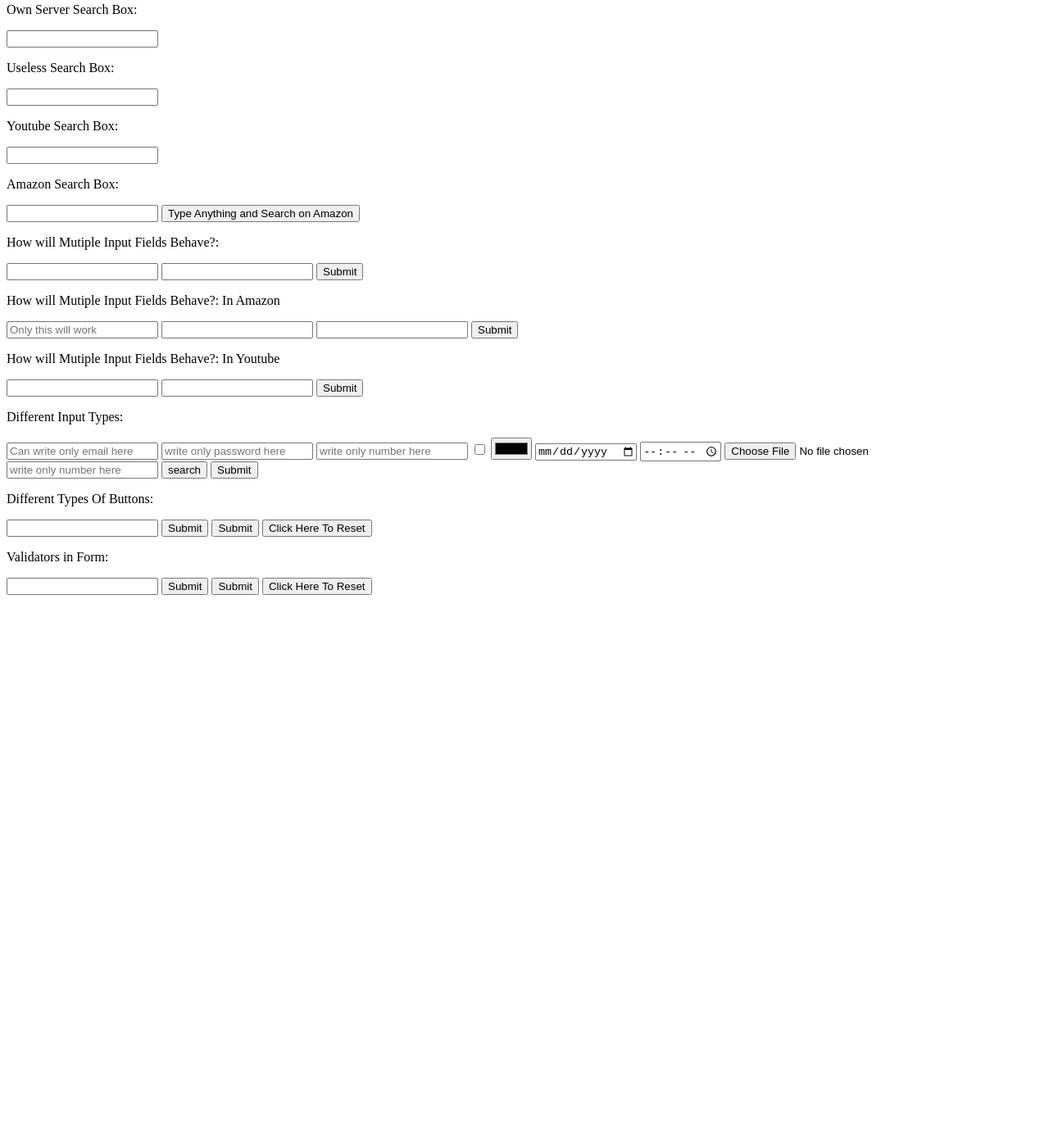
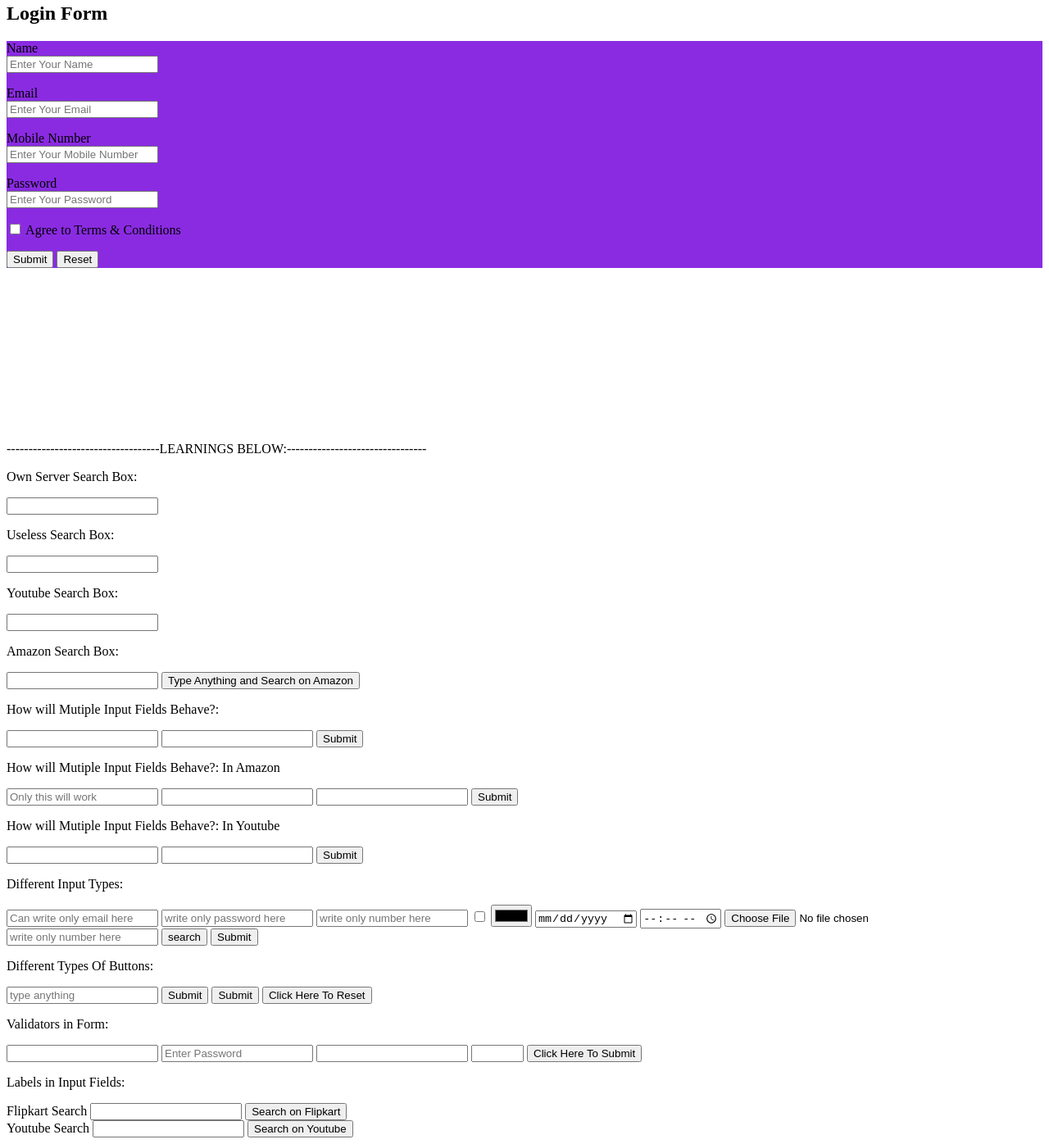
Before and after one commit to saiky-111/FRONTEND-DEV, a plain HTML site: page 05_FORM_ELEMENT/index.html in a window 1280 px wide. Shown: the part 77-1473 px from the top of the page at 82% size. Before the commit the page ends 811 px from the top, so only its background shows below. Drawn offline with Linux system fonts and the light colour scheme.

Commit message:
new commit

```diff
--- a/05_FORM_ELEMENT/index.html
+++ b/05_FORM_ELEMENT/index.html
@@ -1,5 +1,6 @@
 <!DOCTYPE html>
 <html lang="en">
+
 <head>
     <meta charset="UTF-8">
     <meta http-equiv="X-UA-Compatible" content="IE=edge">
@@ -10,6 +11,78 @@
 </head>
 <form>
     <h1>HTML Form</h1>
+
+    <h2>Login Form</h2>
+<div style="background-color: blueviolet;">
+    <form action="/">
+        <p>
+        <div>
+            <label for="name">Name</label>
+        </div><!--Label is by default inline.-->
+        <!-- If we want it in a seperate line, we have to wrap it in a block element,
+     What we can do is: We can put the label in a <p> tag, but that
+        will take too much of the space. So we will use <div> instead. Since div is a block element.
+            In <div> , there will be no gap.It will come just above the input field. -->
+        <input id="name" type="text" name="name" placeholder="Enter Your Name">
+        <!-- For giving gap between two seperate input fields using <p> tag.(Preferable)
+    , can use <br> tag also.-->
+        </p>
+
+        <p>
+        <div><!--CTRL +D selects multiple words of same name. AND Ctrl+U unselects it.-->
+            <label for="email">Email</label>
+        </div>
+        <input id="email" type="email" name="email"  placeholder="Enter Your Email">
+        </p>
+
+        <p>
+            <div>
+                <label for="mobile">Mobile Number</label>
+            </div>
+            <input id="mobile" type="tel" name="mobile" placeholder="Enter Your Mobile Number">
+            </p><!-- type="tel" is used for mobile number-->
+
+            <p>
+                <div>
+                    <label for="password">Password</label>
+                </div>
+                <input id="password" type="password" name="password" placeholder="Enter Your Password">
+                </p>
+<!-- NOW, we have given NAME attribute in all the inputs.
+ Due to this: when we submit the form, every information submitted on the form,
+ will redirected in a URL.-->
+ <!--We shouldn't send passwords in URL , like that.
+ We do it through JAVASCRIPT, by coding it. -->
+ <!--But this is the form's default behaviour to send all the
+ information in the URL.-->
+ <label>
+    <input type="checkbox" required> Agree to Terms & Conditions
+</label><br>
+               <p><button type="submit">Submit</button>
+                <button type="reset">Reset</button></p>
+    </form>
+</div>
+
+
+
+
+
+
+<br><br>
+<br>
+<br>
+<br>
+<br>
+<br>
+<br>
+<br>
+<br>
+<p>-----------------------------------LEARNINGS BELOW:--------------------------------</p>
+
+
+   <!-- <div hidden>--><!-- we have put the hidden attribute , so now it will be hidden
+    No code will be seen.-->
+
         <p>Own Server Search Box:</p>
 
         <form action="/"><!-- By putting slash(/) here, it will point to our own website
@@ -107,7 +180,8 @@
             <!--@ is replaced by %40
              space is %20-->
 
-             <input type="password" name="a" placeholder="write only password here"><!--it becomes starry , text is hidden-->
+            <input type="password" name="a"
+                placeholder="write only password here"><!--it becomes starry , text is hidden-->
             <!--You can convert passwords in websites to text in Inspect by doing this-->
             <input type="number" name="a" placeholder="write only number here">
             <!--Here only we type numbers, and only e can be written since
@@ -117,11 +191,11 @@
             <input type="date" name="a"><!--date picker will appear-->
             <input type="time" name="a"><!--date picker will appear-->
             <input type="file" name="a"><!--file picker will appear-->
-             <input type="tel" name="a"placeholder="write only number here">
+            <input type="tel" name="a" placeholder="write only number here">
             <!--if input type is tel, we can type numbers as well as letters,
              but when we open it on phone: it will only show us numbers to type.
               -->
-              <input type="submit" value ="search" name="a">
+            <input type="submit" value="search" name="a">
             <button>Submit</button>
 
         </form>
@@ -137,7 +211,8 @@
             <!--Types of Buttons-->
             <!--In button : type="submit" is by default.
               Just like: when input : type="text" is by default-->
-<input type="text">
+            <input type="text" placeholder="type anything">
+            <!--inside input field, placeholder is written-->
             <button type="submit">Submit</button>
             <!--If we give button type="button"  , it does nothing, it
          just gets clicked. No Action. Now through Javascript you can tell,
@@ -146,26 +221,60 @@
          use this. By javascript we tell it's functionality to do back -->
             <button type="button">Submit</button>
             <button type="reset"> Click Here To Reset</button>
-         <!-- WHen this is click everything will be reset.-->
+            <!-- WHen this is click everything will be reset.
+          since, we used type="reset"-->
         </form>
 
 
         <p>Validators in Form:</p>
-        <form>
-           <!--Types of Buttons-->
-           <!--In button : type="submit" is by default.
-           Just like: when input : type="text" is by default-->
-<input type="text">
-      <button type="submit">Submit</button>
-      <!--If we give button type="button"  , it does nothing, it
-      just gets clicked. No Action. Now through Javascript you can tell,
-      what to do with this button.
-      Like when in a form, when back button is to be applied, then we
-      use this. By javascript we tell it's functionality to do back -->
-      <button type="button">Submit</button>
-      <button type="reset"> Click Here To Reset</button>
-      <!-- WHen this is click everything will be reset.-->
+        <form action="/">
+
+            <input type="text" required>
+            <!-- Required attribute, will work as a validation,
+      will show : Please fill out this field. , if we dont' fill the field-->
+            <input type="password" placeholder="Enter Password" minlength="6" maxlength="10">
+            <!--Min Length , Max length allows user to enter charaters between
+      the specified length of characters.
+      It will give us some error , if we give less character than minlength,
+      and we can't use more charcters than maxlength.(it won't allow)-->
+            <!-- Error will be given , at any one input field. at a time.-->
+            <input type="number" min="100">
+            <!--here min attribute ensures the value is not less than 100, i.e must be greater than 100-->
+            <!-- Here, we did min -> so now it will compare the entered value, if it is greater than
+ 100 or not, if not, then it will give error to enter a value greater than 100.-->
+
+            <input type="number" min="100" max="500">
+            <!--here max attribute ensures the value must be less than 500-->
+
+            <button type="submit"> Click Here To Submit</button>
         </form>
 
+
+
+        <p>Labels in Input Fields:</p>
+        <form action="https://wwww.flipkart.com/">
+            <label for="flipkart">Flipkart Search</label><!-- Some value we wrote in label-->
+            <input id="flipkart">
+            <!--Label tag is used with for.
+In for we have to give: to which input  we have to connect the label,
+that input's ID we'll have to give (in FOR).-->
+
+            <!-- That is: the id which is given in input--: well have to copy it in for of label.
+ By doing this, the label gets connected to the input.-->
+            <!--Means , when we click on the label, the cursor will blink ,or
+ redirect to it's connected input id.(This happens because of the for attribute.)-->
+            <button>Search on Flipkart</button>
+        </form>
+
+        <form action="https://wwww.youtube.com/">
+            <label for="flipkart">Youtube Search</label><!-- Some value we wrote in label-->
+            <input id="youtube">
+            <!-- Here even if input id is youtube, but the for attribute value
+         is flipkart, so when we click it: the cursor will point to the
+         flipkart input field.-->
+            <button>Search on Youtube</button>
+
+   <!-- </div>-->
     </body>
+
 </html>
```
Also changed, not shown: 30_JAVASCRIPT_BASICS/note.txt (added). Lines whose indentation alone changed are shown as unchanged.
